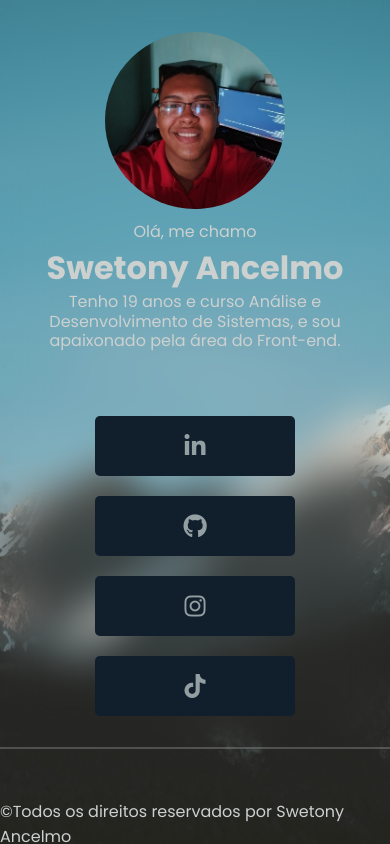
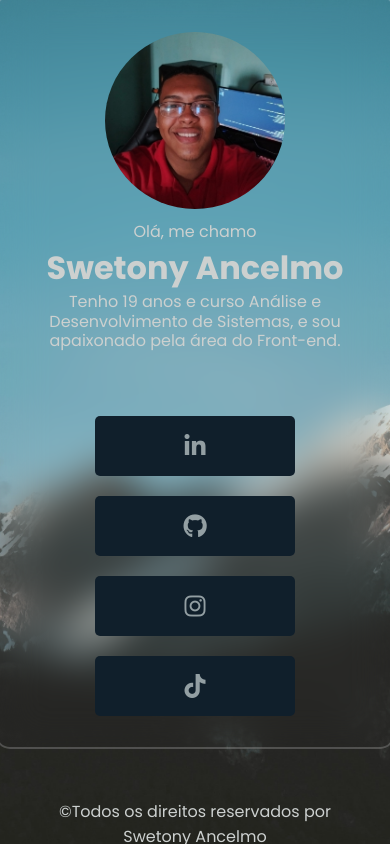
Before and after one commit to swetonyancelmo/my-linktree, a plain HTML site: page index.html in a window 390 px wide. Drawn offline with Linux system fonts and the light colour scheme.

Commit message:
atualizacao mobile

```diff
--- a/styles/style.css
+++ b/styles/style.css
@@ -110,7 +110,7 @@ footer {
   }
 
   main {
-    width: 500px;
+    width: 400px;
   }
 
   .links-content a {
@@ -121,5 +121,10 @@ footer {
     width: 300px;
   }
 
+  footer {
+    width: 300px;
+    text-align: center;
+  }
+
 
 }
```
